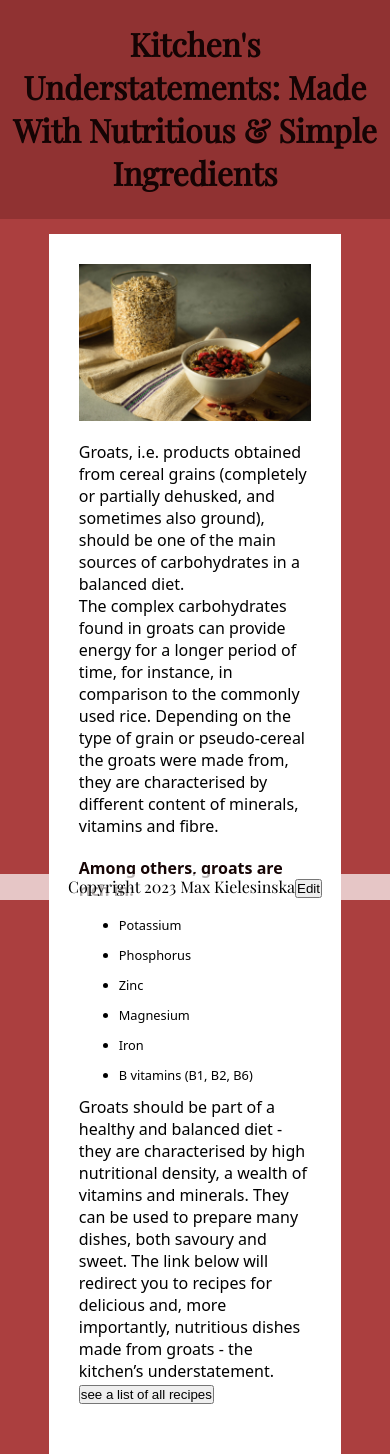
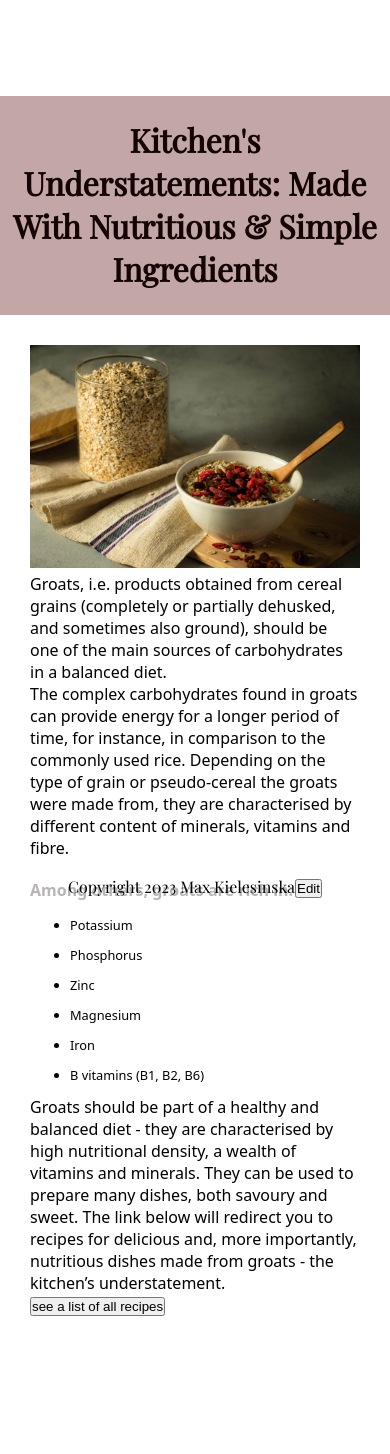
Before and after one commit to max19057767/maxrecipes, a Jekyll site: the page built from home/index.md, in a window 390 px wide. Built offline with Jekyll 4.4.1, drawn with Linux system fonts in a browser that asks for light colours; after the commit the page ends 1366 px from its top, so only the background shows below that.

Commit message:
Update recipes.css

```diff
--- a/styles/recipes.css
+++ b/styles/recipes.css
@@ -128,3 +128,32 @@ h3{
 display: none;
 
 }
+
+@media screen and (max-width: 700px) {
+
+  nav {
+    margin:0;
+    position: static;
+    width:100%;
+    }
+
+  nav ul {
+  font-size:1rem;
+  }
+
+    main {
+    width: 100%;
+    }
+
+    body {
+    background-color: white;
+    padding-top: 6em;
+  }
+
+
+  img {
+    float:none;
+    margin:0 auto;
+    width:100%;
+  }
+  }
```
